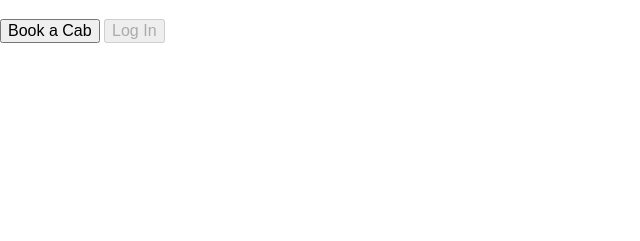
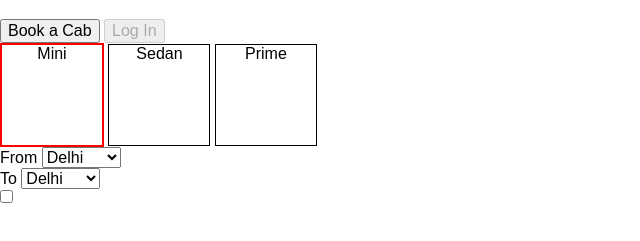
Before and after one commit to adityasharat/book-a-cab, a plain HTML site: page index.html in a window 1280 px wide. Shown: the part 61-302 px from the top of the page, without its empty margins (0-640 px from the left). Drawn offline with Linux system fonts and the light colour scheme.

Commit message:
index.html updated

```diff
--- a/index.html
+++ b/index.html
@@ -7,22 +7,42 @@
     </head>
     <body>
 
+        <h1>Book a Cab</h1>
+
         <div class="pages home">
-            <h1>Book a Cab</h1>
             <button class="primary large book-cab" id="button-book-cab">Book a Cab</button>
             <button class="primary large" id="log-in" title="disabled" disabled>Log In</button>
         </div>
 
-        <div class="pages hide plan">
+        <div class="pages plan">
             <div class="cab-type-container">
                 <div class="cab-type selected" id="cab-mini" data-cab-type="cab-mini">Mini</div>
                 <div class="cab-type" id="cab-sedan" data-cab-type="cab-sedan">Sedan</div>
                 <div class="cab-type" id="cab-prime" data-cab-type="cab-prime">Prime</div>
             </div>
+            <div class="trip-container">
 
+                <div class="location-container">
+                    <label for="city-origin" class="label">From</label>
+                    <select id="city-origin" class="city">
+                        <option value="delhi">Delhi</option>
+                        <option value="mumbai">Mumbai</option>
+                    </select>
+                </div>
+
+                <div class="location-container">
+                    <label for="city-destination" class="label">To</label>
+                    <select id="city-destination" class="city">
+                        <option value="delhi">Delhi</option>
+                        <option value="mumbai">Mumbai</option>
+                    </select>
+                </div>
+
+                <input type="checkbox">
+            </div>
         </div>
 
-        <div class="pages hide confirm"></div>
+        <div class="pages confirm"></div>
 
         <script src="app.js" />
     </body>
--- a/styles.css
+++ b/styles.css
@@ -53,3 +53,15 @@ table{border-collapse:collapse;border-spacing:0}
 .hide {
     display: none;
 }
+
+.cab-type {
+    display: inline-block;
+    border: 1px solid black;
+    width: 100px;
+    height: 100px;
+    text-align: center;
+}
+
+.cab-type.selected {
+    border: 2px solid red;
+}
```
